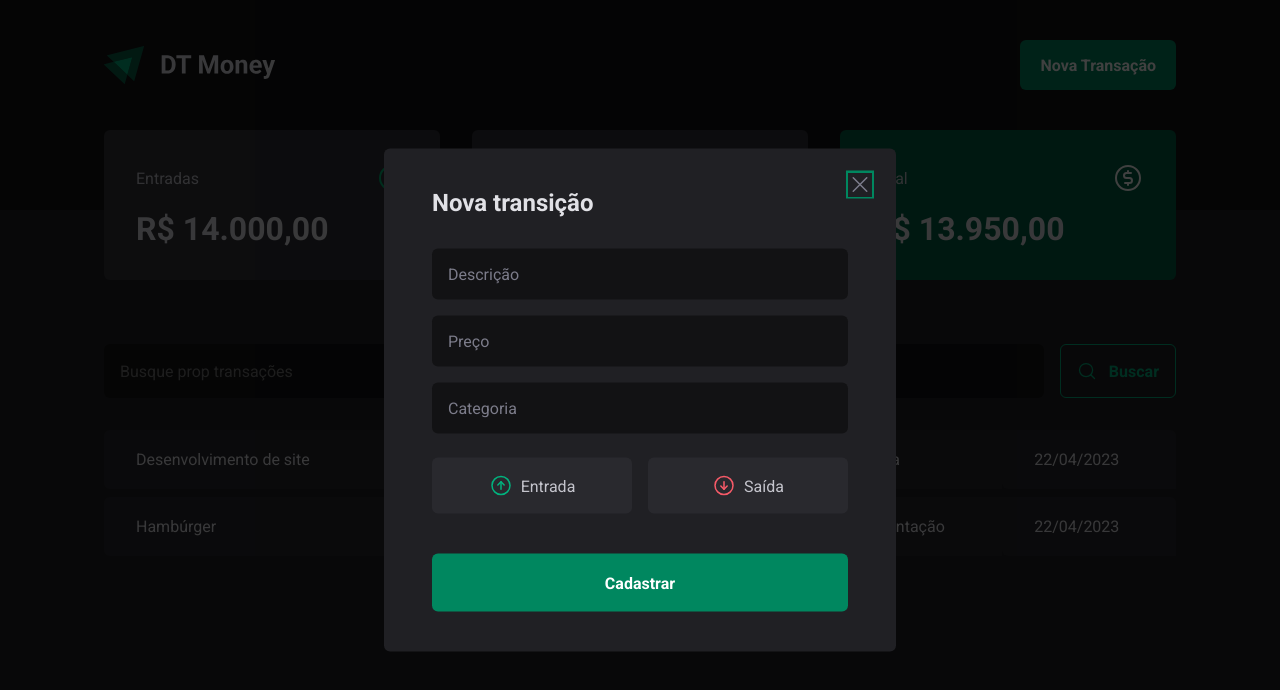
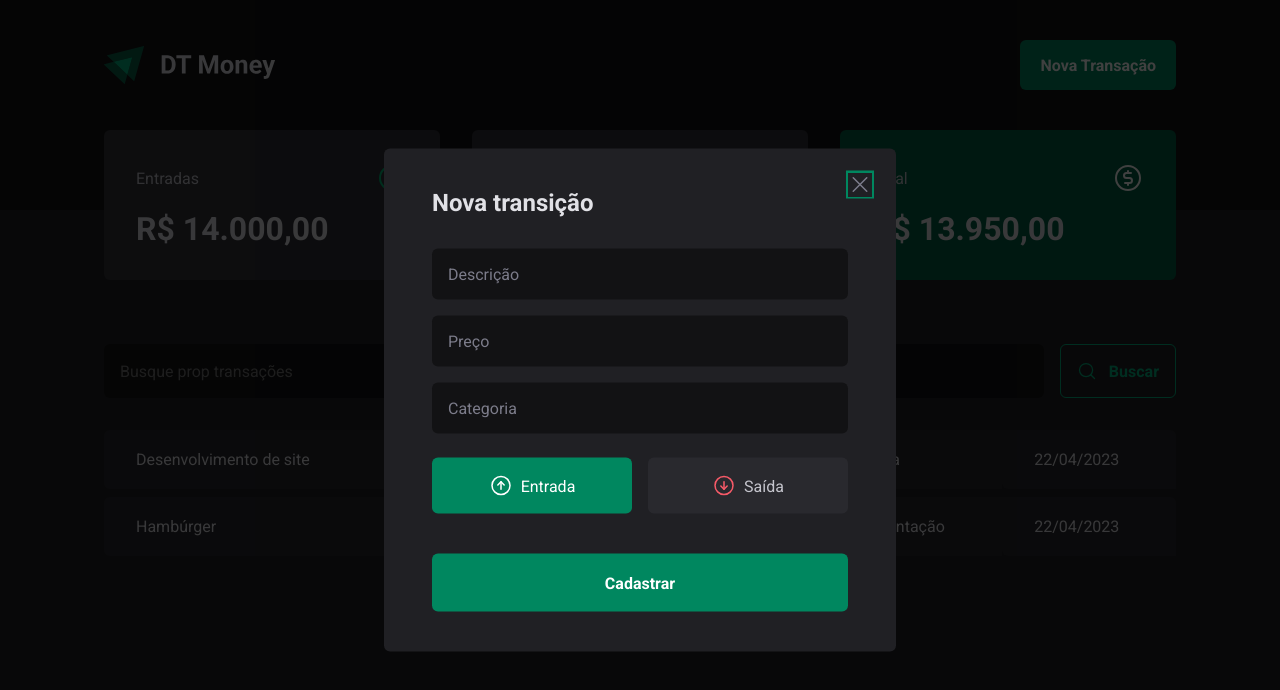
Before and after one commit to AlanJhonatan/ignite-reactjs-dtmoney, a React (Vite) app: page / in a window 1280 px wide. Both pictures are taken after a click on the button "Nova Transação". Shown: the top 690 px of the page. Built offline with nearby package versions, Linux system fonts and the light colour scheme; data requests are answered from the project's data file.

Commit message:
feat: add hook form field handler to radix-ui radio group

```diff
--- a/src/components/NewTransactionModal/index.tsx
+++ b/src/components/NewTransactionModal/index.tsx
@@ -8,25 +8,29 @@ import {
 } from './styles'
 import { ArrowCircleDown, ArrowCircleUp, X } from 'phosphor-react'
 import * as z from 'zod'
-import { useForm } from 'react-hook-form'
+import { Controller, useForm } from 'react-hook-form'
 import { zodResolver } from '@hookform/resolvers/zod'
 
 const newTransactionModalFormSchema = z.object({
   description: z.string(),
   price: z.number(),
   category: z.string(),
-  // type: z.enum(['income, outcome']),
+  type: z.enum(['income', 'outcome']),
 })
 
 type NewTransactionFormInputs = z.infer<typeof newTransactionModalFormSchema>
 
 export function NewTransactionModal() {
   const {
+    control,
     register,
     handleSubmit,
     formState: { isSubmitting },
   } = useForm<NewTransactionFormInputs>({
     resolver: zodResolver(newTransactionModalFormSchema),
+    defaultValues: {
+      type: 'income',
+    },
   })
 
   async function handleNewTransaction(data: NewTransactionFormInputs) {
@@ -35,8 +39,6 @@ export function NewTransactionModal() {
     console.log('creating...')
     console.log(data)
   }
-
-  console.log({ isSubmitting })
 
   return (
     <Dialog.Portal>
@@ -69,24 +71,27 @@ export function NewTransactionModal() {
             {...register('category')}
           />
 
-          <TransactionType>
-            <TransactionTypeButton
-              value="income"
-              variant="income"
-              // {...register('type')}
+          <Controller
+            control={control}
+            name="type"
+            render={({ field }) => {
+              return (
+                <TransactionType
+                  onValueChange={field.onChange}
+                  defaultValue={field.value}
                 >
+                  <TransactionTypeButton value="income" variant="income">
                     <ArrowCircleUp size={24} />
                     Entrada
                   </TransactionTypeButton>
-            <TransactionTypeButton
-              value="outcome"
-              variant="outcome"
-              // {...register('type')}
-            >
+                  <TransactionTypeButton value="outcome" variant="outcome">
                     <ArrowCircleDown size={24} />
                     Saída
                   </TransactionTypeButton>
                 </TransactionType>
+              )
+            }}
+          />
 
           <button type="submit" disabled={isSubmitting}>
             Cadastrar
```
Lines whose indentation alone changed are shown as unchanged.
